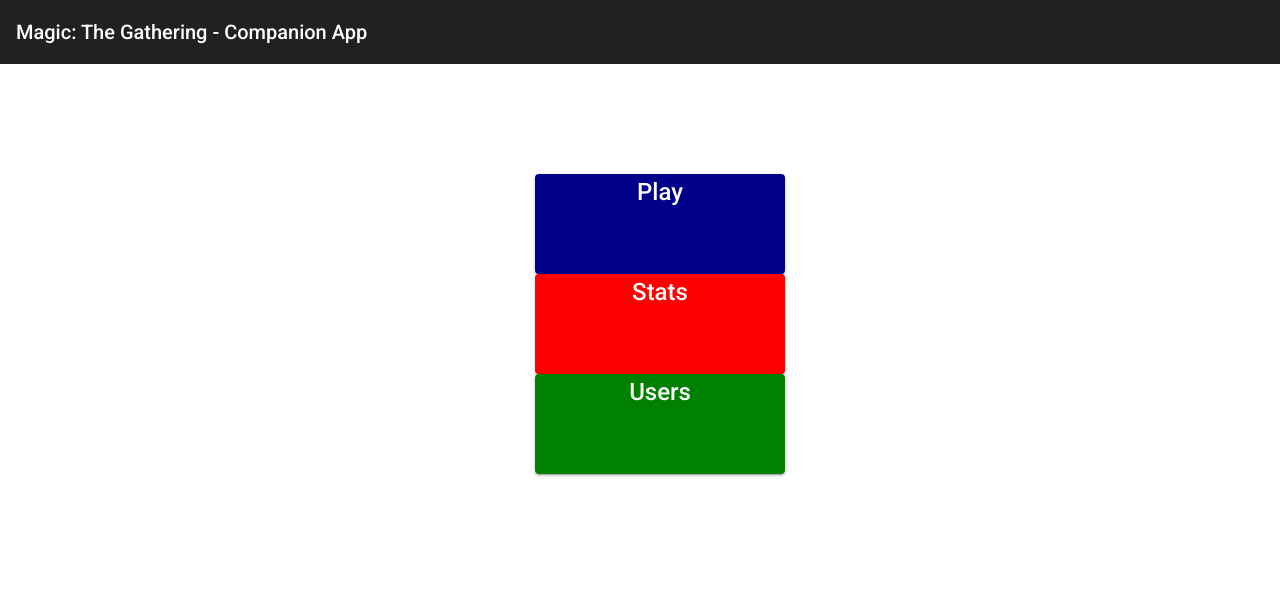
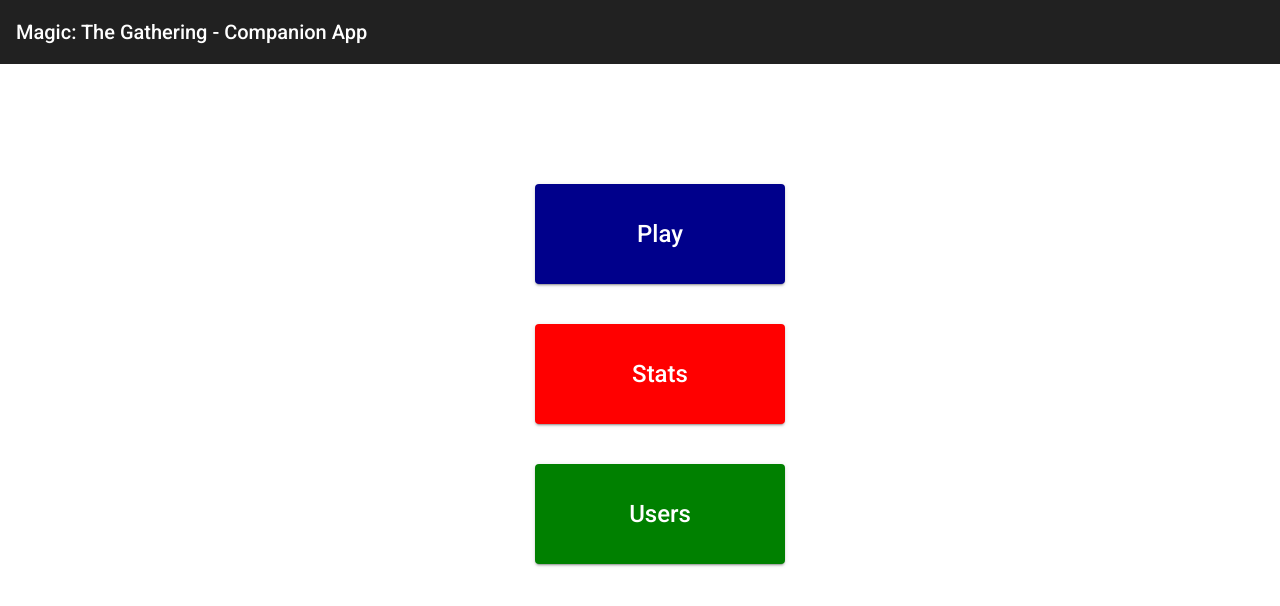
Before and after one commit to aneevel/tca-mtg, an Angular app in the folder mtg/: page / in a window 1280 px wide. Shown: the top 606 px of the page. Built offline with nearby package versions, Linux system fonts and the light colour scheme.

Commit message:
Give the feature buttons some space from each other

```diff
--- a/mtg/src/app/home/home.component.css
+++ b/mtg/src/app/home/home.component.css
@@ -2,6 +2,7 @@
     width: 50%;
     min-height: 500px;
     margin: auto;
+    margin-top: 50px;
     padding: 10px;
     display: flex;
     align-items: center;
@@ -10,10 +11,19 @@
 
 #app-features {
     list-style-type: none;
+    display: flex;
+    flex-direction: column;
+    align-items: center;
+}
+
+li {
+    margin: 20px;
 }
 
 li a{
     font-size: 24px;
+    text-align: center;
+    line-height: 100px;
     height: 100px;
     width: 250px;
 }
```
